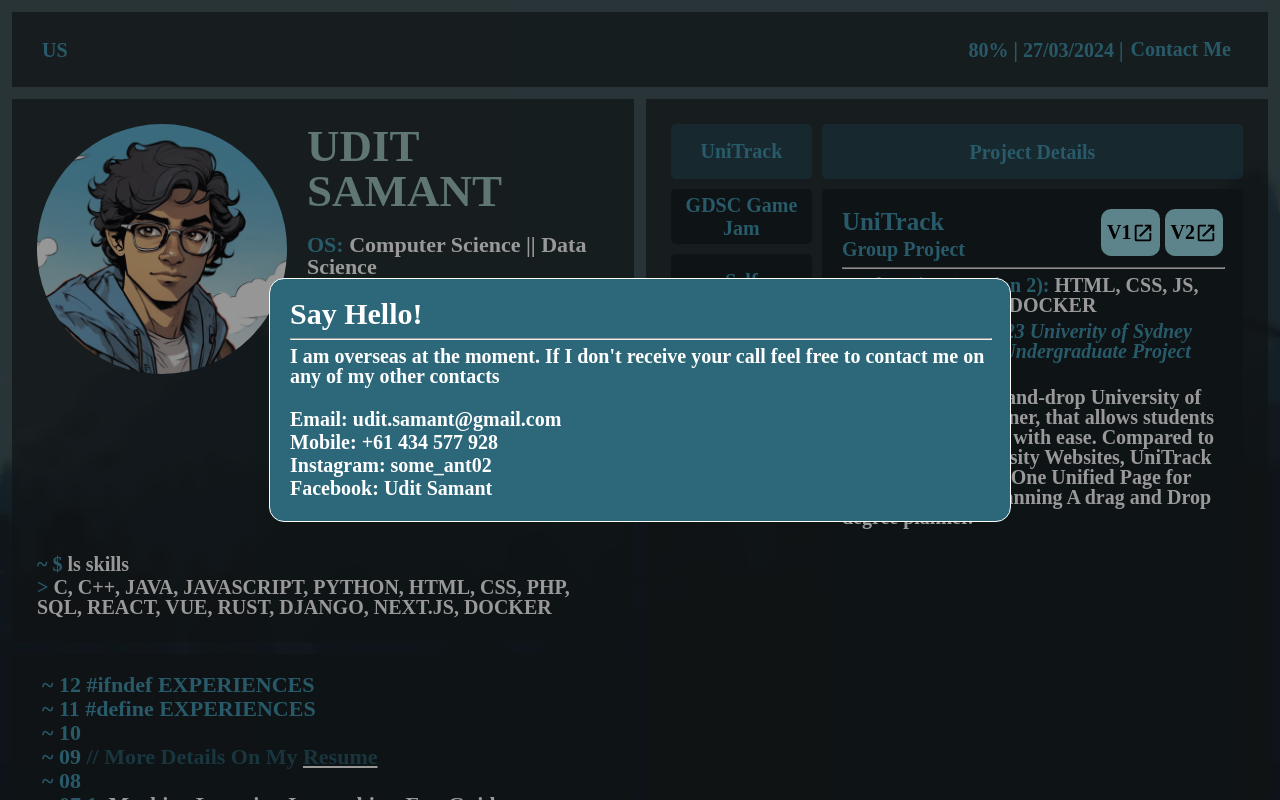
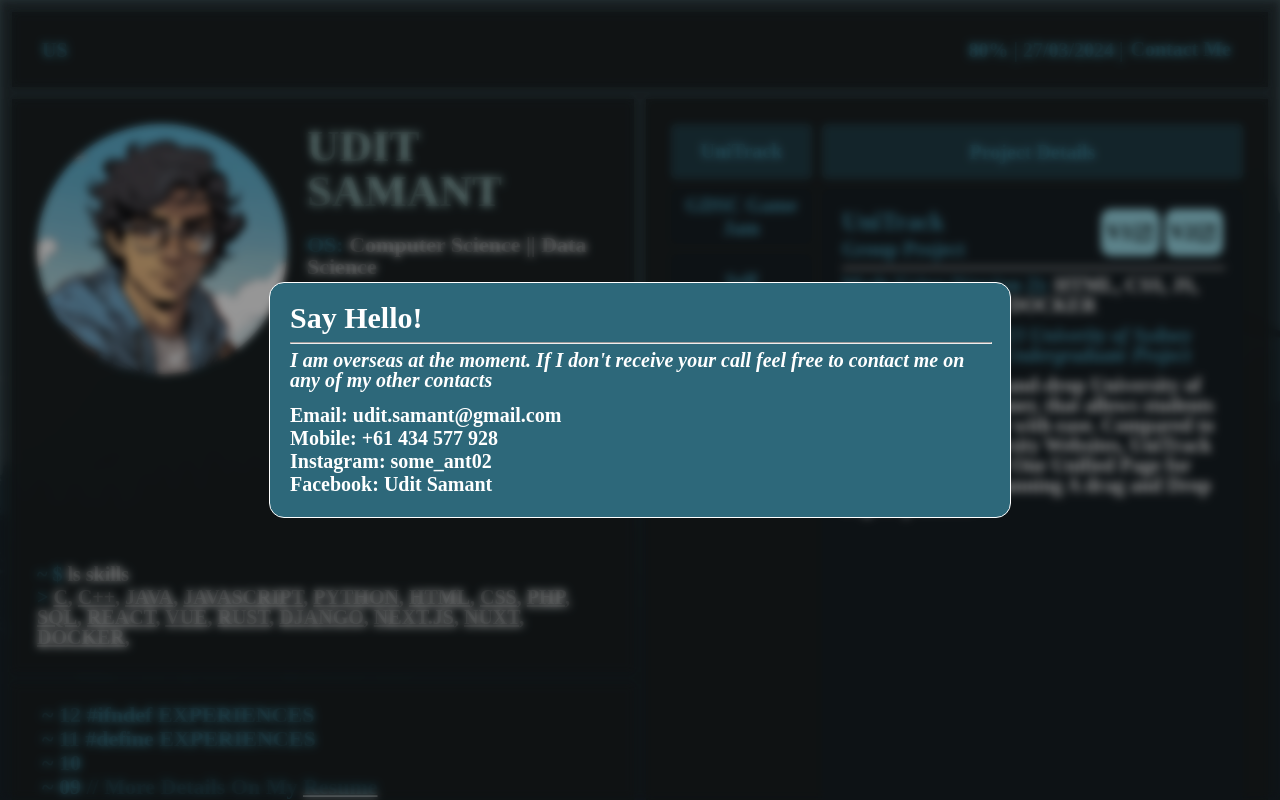
Before and after one commit to GoodGameRuler/personal_website, a Nuxt app: page / in a window 1280 px wide. Both pictures are taken after a click on the button "Contact Me". Built offline with nearby package versions, Linux system fonts and the light colour scheme.

Commit message:
Finishing touches

```diff
--- a/components/DevBox.vue
+++ b/components/DevBox.vue
@@ -1,4 +1,30 @@
 <script setup>
+    const showSkill = ref(false);
+    const skillName = ref("");
+    const skillDesc = ref("");
+    const skillProf = ref("");
+
+    let skills = {
+        C: {name: "C Programming", prof: "4 / 5", desc: "Favourite Language"},
+        "C++": {name: "C++", prof: "3 / 5", desc: "Painfull Fun"},
+        JAVA: {name: "Java", prof: "4 / 5", desc: "Tedious Fun"},
+        JAVASCRIPT: {name: "JavaScript", prof: "4 / 5", desc: "Functional Fun"},
+        PYTHON: {name: "Python", prof: "4 / 5", desc: "Super Fancy"},
+        HTML: {name: "HTML", prof: "5 / 5", desc: ":)"},
+        CSS: {name: "CSS", prof: "4 / 5", desc: ":')"},
+        PHP: {name: "PHP", prof: "3 / 5", desc: "Still Used :O"},
+        SQL: {name: "SQL", prof: "5 / 5", desc: "Just Fun"},
+        REACT: {name: "React", prof: "3 / 5", desc: "The Middle Child"},
+        VUE: {name: "Vue", prof: "3 / 5", desc: "The Older Child"},
+        RUST: {name: "Rust", prof: "2.5 / 5", desc: "The Steep Mountain"},
+        DJANGO: {name: "Django", prof: "3.5 / 5", desc: "Unproblamatic"},
+        "NEXT.JS": {name: "Next.js", prof: "3.5 / 5", desc: "The Overbearing Parent"},
+        NUXT: {name: "Nuxt", prof: "3.5 / 5", desc: "The Chill Parent"},
+        DOCKER: {name: "Docker", prof: "2 / 5", desc: "The Cool Uncle"},
+    };
+
+    const selSkill = ref(skills["C"]);
+
 </script>
 
 <template>
@@ -15,18 +41,39 @@
         </div>
         <div class="skills devBox">
             <p style="margin-bottom: 3px;"> ~ $ <span style="color: #FFFFFF;"> ls skills </span></p>
-            <p> &#62; <span style="color: #FFFFFF;"> C, C++, JAVA, JAVASCRIPT, PYTHON, HTML, CSS, PHP, SQL, REACT, VUE, RUST, DJANGO, NEXT.JS, DOCKER </span></p>
+            <p> &#62; <span style="color: #FFFFFF;">
+                <span class="" v-for="(skill, key) in skills" :key="key" @click="showSkill = true; selSkill = skill"><a class="skillButton"> {{ key }} </a>, </span></span></p>
         </div>
+
+        <Modal v-model="showSkill" modalID="manPageSkills" modalContentsID="manPageSkillsContents">
+            <p class=""> skills(9) - MAN PAGE MISC</p>
+            <p class="modalHeader" style="color: #4295AE;"> NAME: {{ selSkill.name }} </p>
+            <hr />
+            <p> DESC: {{ selSkill.desc }} </p>
+            <p> PROFICIENCY: {{ selSkill.prof }} </p>
+        </Modal>
     </div>
 </template>
 
 <style>
+    .skillButton:hover {
+        color: #4295AE;
+    }
+
     .devBox {
         padding: 5px;
     }
 
+    #manPageSkills {
+    }
+
+    #manPageSkillsContents {
+        background-color: rgba(26, 32, 34, 1);
+        border-radius: 0;
+    }
+
     .skills {
-        grid-row: 2;
+        grid-row: 3;
         grid-column: 1 / 3;
     }
 
@@ -35,4 +82,11 @@
         grid-column: 2;
     }
 
+    .intro {
+        grid-row: 2;
+        grid-column: 1 / 3;
+        color: white;
+        font-style: italic;
+    }
+
 </style>
--- /dev/null
+++ b/components/Modal.vue
@@ -0,0 +1,71 @@
+<script setup>
+    const show = defineModel({ required: true })
+
+    const props = defineProps({
+        modalID: String,
+        modalContentsID: String,
+    });
+</script>
+
+<template>
+    <div v-if="show" :id="modalID" class="modal" @click="show = false">
+        <div :id="modalContentsID" class="modalContents" @click.stop="">
+            <slot></slot>
+        </div>
+    </div>
+</template>
+
+<style>
+    .modal {
+        backdrop-filter: blur(4px);
+        -webkit-backdrop-filter: blur(4px);
+        -moz-backdrop-filter: blur(4px);
+        -o-backdrop-filter: blur(4px);
+        -ms-backdrop-filter: blur(4px);
+        z-index: 999;
+        height: 100vh;
+        width: 100vw;
+        position: absolute;
+        top: 0px;
+        left: 0px;
+        overflow: hidden;
+        overscroll-behavior: contain;
+        display: grid;
+        grid-template-rows: 1fr auto 1fr;
+        grid-template-columns: 1fr auto 1fr;
+    }
+
+    .modal:hover {
+        cursor: pointer;
+    }
+
+    .modalContents {
+        grid-row: 2;
+        grid-column: 2;
+        background-color: rgb(45, 104, 122);
+        color: #FFFFFF;
+        min-width: 400px;
+        max-width: 700px;
+        display: flex;
+        flex-direction: column;
+        padding: 20px;
+        border-radius: 15px;
+        border: solid 1px white;
+    }
+
+
+    .modalContents:hover {
+        cursor: default;
+    }
+
+
+    .modalContents > p {
+        margin-bottom: 3px;
+
+    }
+
+    .modalHeader {
+        font-size: 30px;
+
+    }
+</style>
--- a/components/TopBar.vue
+++ b/components/TopBar.vue
@@ -1,30 +1,21 @@
 <script setup>
-    import { ref } from 'vue';
-
-    const show = ref(false);
-
-
-
+    const showContactPage = ref(false);
 </script>
 
 <template>
     <div class="topBar">
         <div class="rightTopBar"> US </div>
-        <div class="leftTopBar"> 80% | 27/03/2024 | <button class="topBarButton" @click="show = true"> Contact Me </button> </div>
-
-        <div v-if="show" class="modal contactMeModal" @click="show = false">
-            <div class="modalContents">
+        <div class="leftTopBar"> 80% | 27/03/2024 | <button class="topBarButton" @click="showContactPage = true"> Contact Me </button> </div>
+        <Modal v-model="showContactPage" modalID="contactMeModal">
                 <p class="modalHeader"> Say Hello! </p>
                 <hr />
-                <p> I am overseas at the moment. If I don't receive your call feel free to contact me on any of my other contacts </p> <br />
+                <p style="margin-bottom: 15px; font-style: italic;"> I am overseas at the moment. If I don't receive your call feel free to contact me on any of my other contacts </p>
                 <p> Email: udit.samant@gmail.com </p>
                 <p> Mobile: +61 434 577 928 </p>
 
                 <p> Instagram: some_ant02 </p>
                 <p> Facebook: Udit Samant </p>
-
-            </div>
-        </div>
+        </Modal>
 
     </div>
 </template>
--- a/pages/index.vue
+++ b/pages/index.vue
@@ -47,7 +47,7 @@
                           </div>
                           <hr />
                           <p> Made Using (Version 2): <span style="color: #FFFFFF;"> HTML, CSS, JS, HTMX, DJANGO, DOCKER </span></p>
-                          <p style="font-style: italic;"> This project won 2023 Univerity of Sydney Coding Fest's Best Undergraduate Project </p> <br />
+                          <p class= "breakLine" style="font-style: italic;"> This project won 2023 Univerity of Sydney Coding Fest's Best Undergraduate Project </p>
 
                           <p> <span style="color: #FFFFFF;"> An improved drag-and-drop University of Sydney degree planner, that allows students to plan their degree with ease.
                               Compared to the Original University Websites, UniTrack has... Simplified UI One Unified Page for timetabling, and planning A drag and Drop degree planner. </span> </p>
@@ -60,10 +60,9 @@
                               <button class="linkButton" onclick="window.open('https://github.com/GoodGameRuler/GDSC-PyGame','_blank')"> <img src="/link.svg" /> </button>
                           </div>
                           <hr />
-                          <p> Made Using: <span style="color: #FFFFFF;"> PYGAME, FIGMA </span></p> <br />
+                          <p class="breakLine"> Made Using: <span style="color: #FFFFFF;"> PYGAME, FIGMA </span></p>
 
-                          <p> <span style="color: #FFFFFF;"> A introduction to Game Development workshop that I orchastrated with my team at GDSC, at Google HQ Sydney. It was the opening for our Game Jam Competition. </span> </p> <br />
-                          <p> <span style="color: #FFFFFF;"> The goal was to inspire stuents, to be creative and hopfeully introuce them to a different career option in CS. Here were the results: link. </span> </p>
+                          <p class="breakLine"> <span style="color: #FFFFFF;"> A introduction to Game Development workshop that I orchastrated with my team at GDSC, at Google HQ Sydney. It was the opening for our Game Jam Competition. </span> </p>                          <p> <span style="color: #FFFFFF;"> The goal was to inspire stuents, to be creative and hopfeully introuce them to a different career option in CS. Here were the results: link. </span> </p>
 
                       </div>
                       <div v-if="selectedButton === 1000" class="singleProjectDescBox projectBox">
@@ -73,10 +72,9 @@
                               <button class="linkButton" onclick="window.open('https://github.com/GoodGameRuler/personal_website','_blank')"> <img src="/link.svg" /> </button>
                           </div>
                           <hr />
-                          <p> Made Using: <span style="color: #FFFFFF;"> HTML, CSS, JS, FIGMA, VUE 3, VERCEL </span></p> <br />
-                          <p> <span style="color: #FFFFFF;"> This personal website was a means for me to realy delve into the creative side of developing apps, while making a website as for my personal brand
-                              . I tried encorporating a terminal esque look, while adding elements of comic books here and there.</span> </p> <br />
-
+                          <p class="breakLine"> Made Using: <span style="color: #FFFFFF;"> HTML, CSS, JS, FIGMA, VUE 3, NUXT 3, VERCEL </span></p>
+                          <p class="breakLine"> <span style="color: #FFFFFF;"> This personal website was a means for me to realy delve into the creative side of developing apps, while making a website as for my personal brand
+                              . I tried encorporating a terminal esque look, while adding elements of comic books here and there.</span> </p>
                       </div>
                   </div>
               </div>
@@ -104,14 +102,14 @@
     }
 
     a {
-        text-decoration: underline #FFFFFF;
+        text-decoration: 2px underline #FFFFFF;
         transition: ease 0.5s;
         color: inherit;
     }
 
     a:hover {
-        text-decoration: underline #4295AE;
-
+        text-decoration: 2px underline #4295AE;
+        cursor: pointer;
     }
 
     ::-webkit-scrollbar {
@@ -137,7 +135,7 @@
     hr {
         width: 100%;
         margin: 6px 0;
-
+        color: white;
     }
 
     div.background {
@@ -226,7 +224,7 @@
     }
 
     .singleProjectDescBox > p {
-        margin-bottom: 6px;
+        margin-bottom: 10px;
 
     }
 
```
